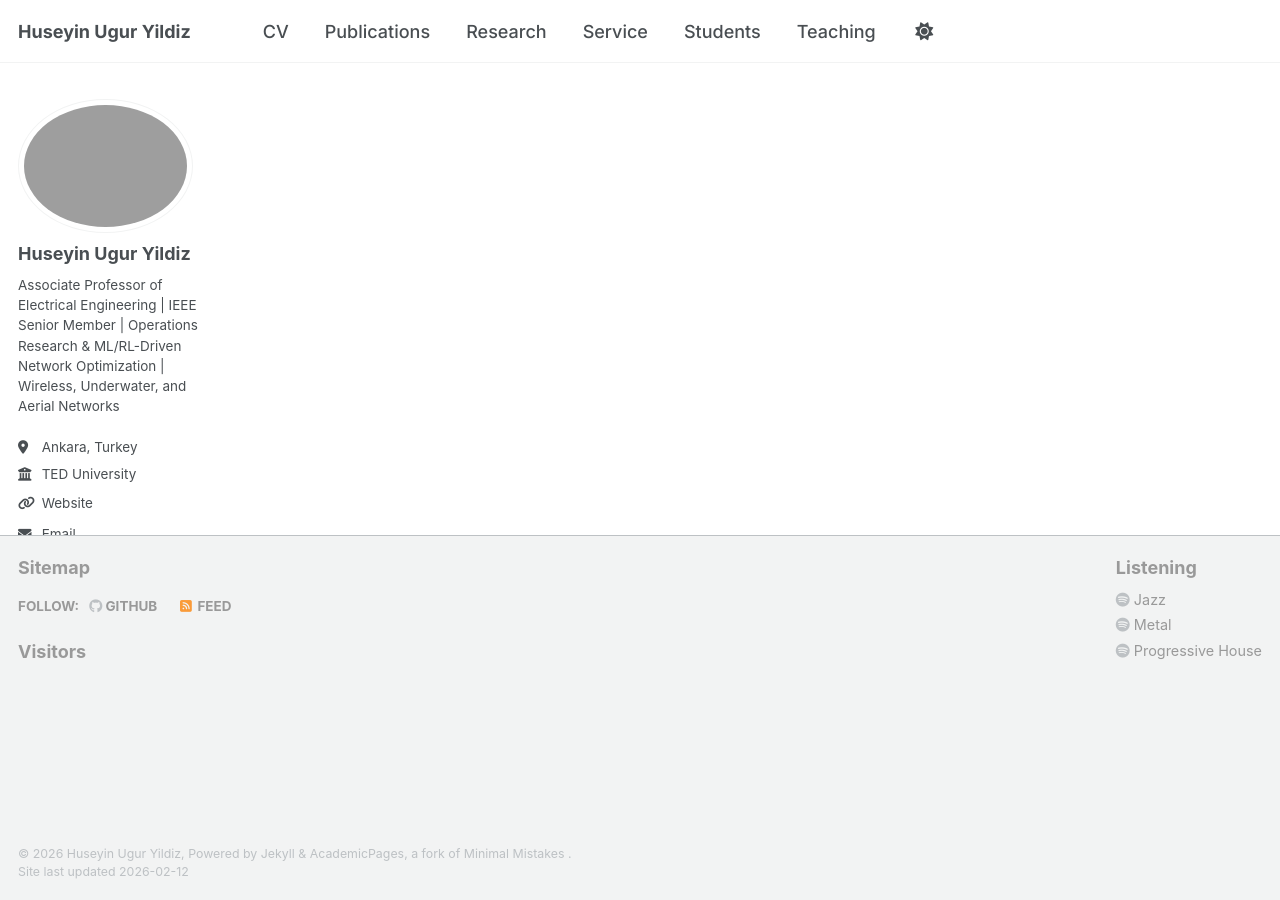
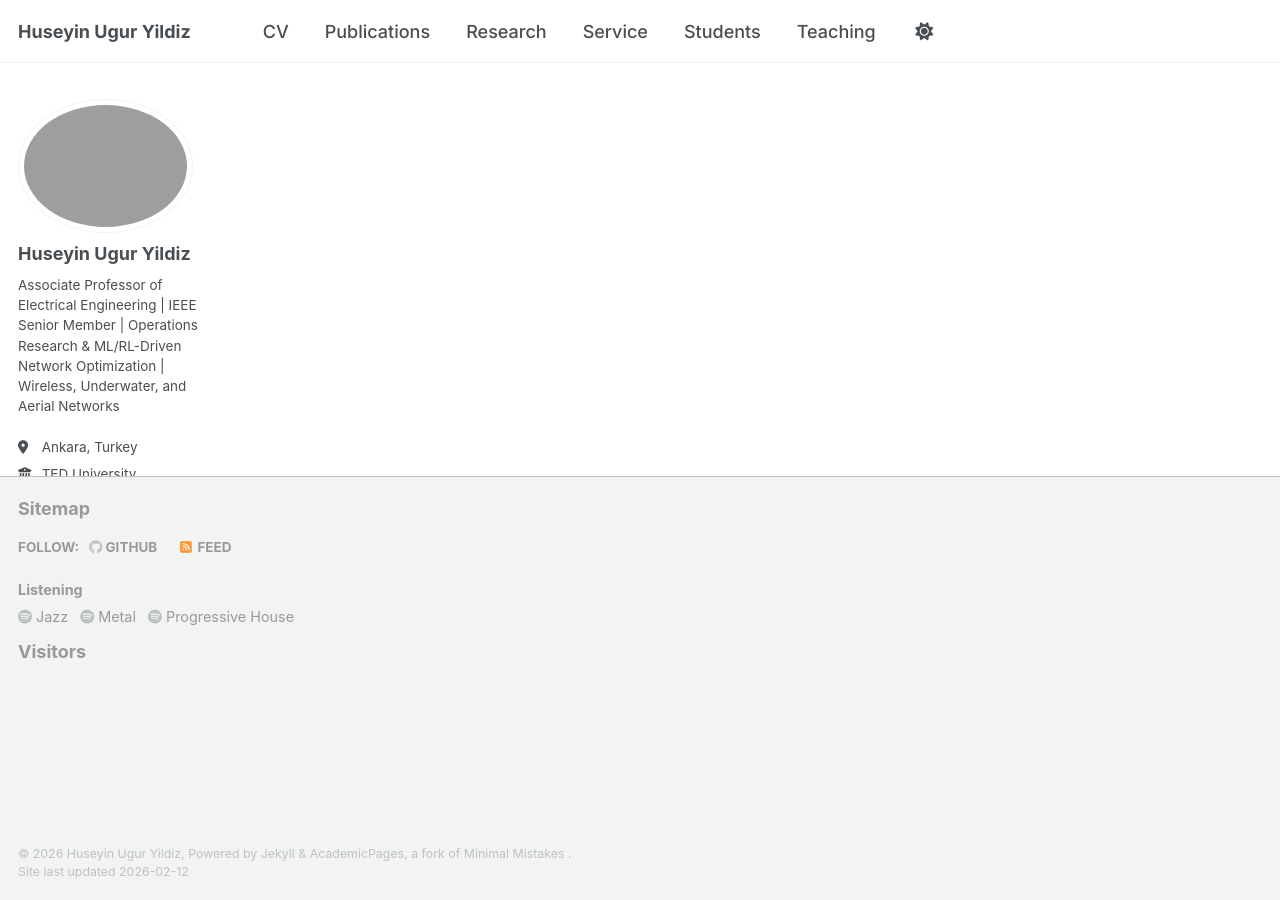
Before and after one commit to huguryildiz/huguryildiz.github.io, a Jekyll site: the page built from _pages/portfolio.html, in a window 1280 px wide. Built offline with Jekyll 4.4.1, drawn with Linux system fonts in a browser that asks for light colours; some web fonts are replaced; a script bundle is joined from its source files by our own code; library files that are not in the unit come from our copies; a style sheet for code colours, icons or effects is not loaded.

Commit message:
Update footer.html

```diff
--- a/_includes/footer.html
+++ b/_includes/footer.html
@@ -1,7 +1,7 @@
 {% include base_path %}
 <div class="footer__top">
 <div class="footer__extras" style="display: flex; justify-content: space-between; align-items: flex-start; gap: 20px; flex-wrap: wrap;">
-  <!-- Left Column: Sitemap + Follow + Visitors -->
+  <!-- Left Column: Sitemap + Follow + Listening + Visitors -->
   <div style="display: flex; flex-direction: column; gap: 10px;">
     <!-- Sitemap -->
     <div>
@@ -33,6 +33,25 @@
     </div>
     {% endif %}
 
+    <!-- Listening -->
+    <div style="display: flex; flex-direction: column; gap: 4px; font-size: 0.8em;">
+      <strong><span style="color: #999;">Listening</span></strong>
+      <div style="display: flex; gap: 12px; flex-wrap: wrap; margin-top: 2px;">
+        <a href="https://open.spotify.com/playlist/0rGMcXyrxCuw5GGxl9WwXX"
+           style="color: #999; text-decoration: none;" target="_blank">
+          <i class="fab fa-spotify"></i> Jazz
+        </a>
+        <a href="https://open.spotify.com/playlist/5bOF9kW6kCyQkrXdiUTwAu"
+           style="color: #999; text-decoration: none;" target="_blank">
+          <i class="fab fa-spotify"></i> Metal
+        </a>
+        <a href="https://open.spotify.com/playlist/1cJ9WnD1JoJJV4VzdQ1K1Z"
+           style="color: #999; text-decoration: none;" target="_blank">
+          <i class="fab fa-spotify"></i> Progressive House
+        </a>
+      </div>
+    </div>
+
     <!-- Visitors map -->
     <div class="page__footer-visitors">
       <strong><span style="color: #999;">Visitors</span></strong>
@@ -45,25 +64,6 @@
           </script>
         </div>
       </div>
-    </div>
-  </div>
-
-  <!-- Right Column: Listening -->
-  <div class="footer__spotify" style="display: flex; flex-direction: column; gap: 6px;">
-    <strong><span style="color: #999;">Listening</span></strong>
-    <div style="display: flex; flex-direction: column; gap: 4px; font-size: 0.8em; margin-top: 2px;">
-      <a href="https://open.spotify.com/playlist/0rGMcXyrxCuw5GGxl9WwXX"
-         style="color: #999; text-decoration: none;" target="_blank">
-        <i class="fab fa-spotify"></i> Jazz
-      </a>
-      <a href="https://open.spotify.com/playlist/5bOF9kW6kCyQkrXdiUTwAu"
-         style="color: #999; text-decoration: none;" target="_blank">
-        <i class="fab fa-spotify"></i> Metal
-      </a>
-      <a href="https://open.spotify.com/playlist/1cJ9WnD1JoJJV4VzdQ1K1Z"
-         style="color: #999; text-decoration: none;" target="_blank">
-        <i class="fab fa-spotify"></i> Progressive House
-      </a>
     </div>
   </div>
 </div>
```
